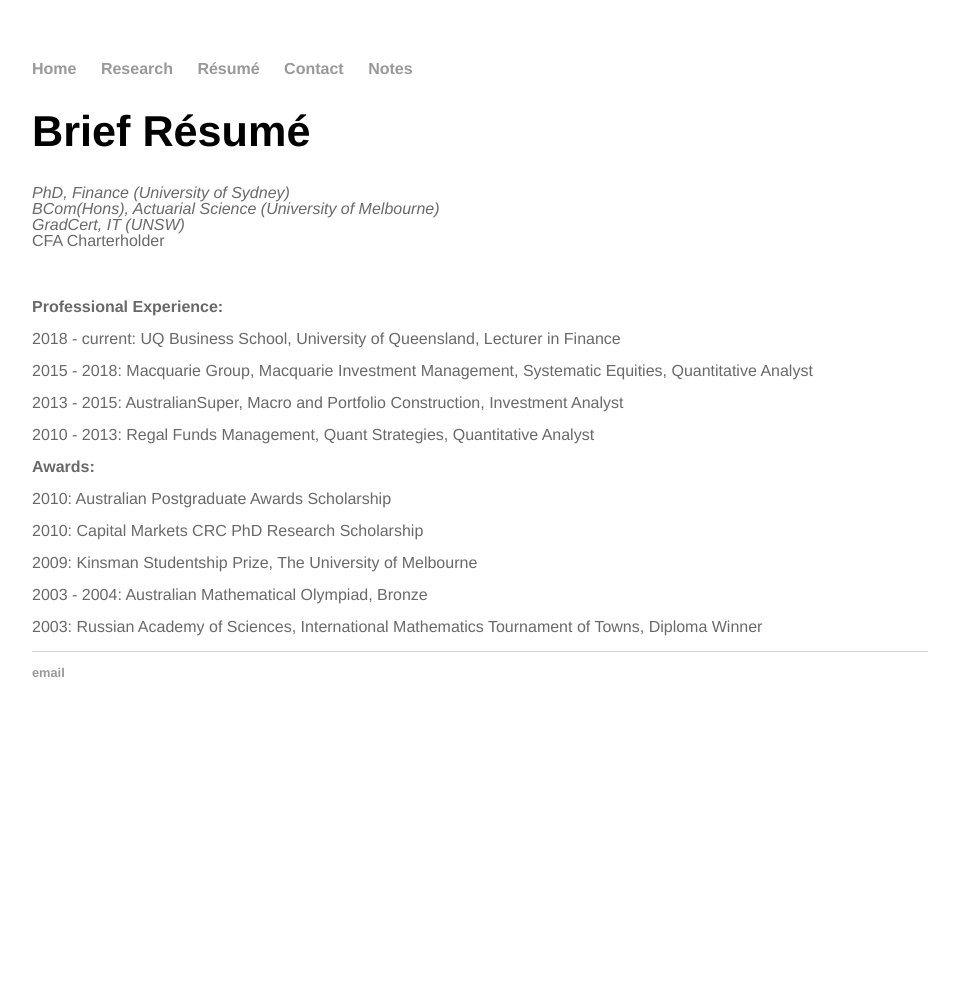
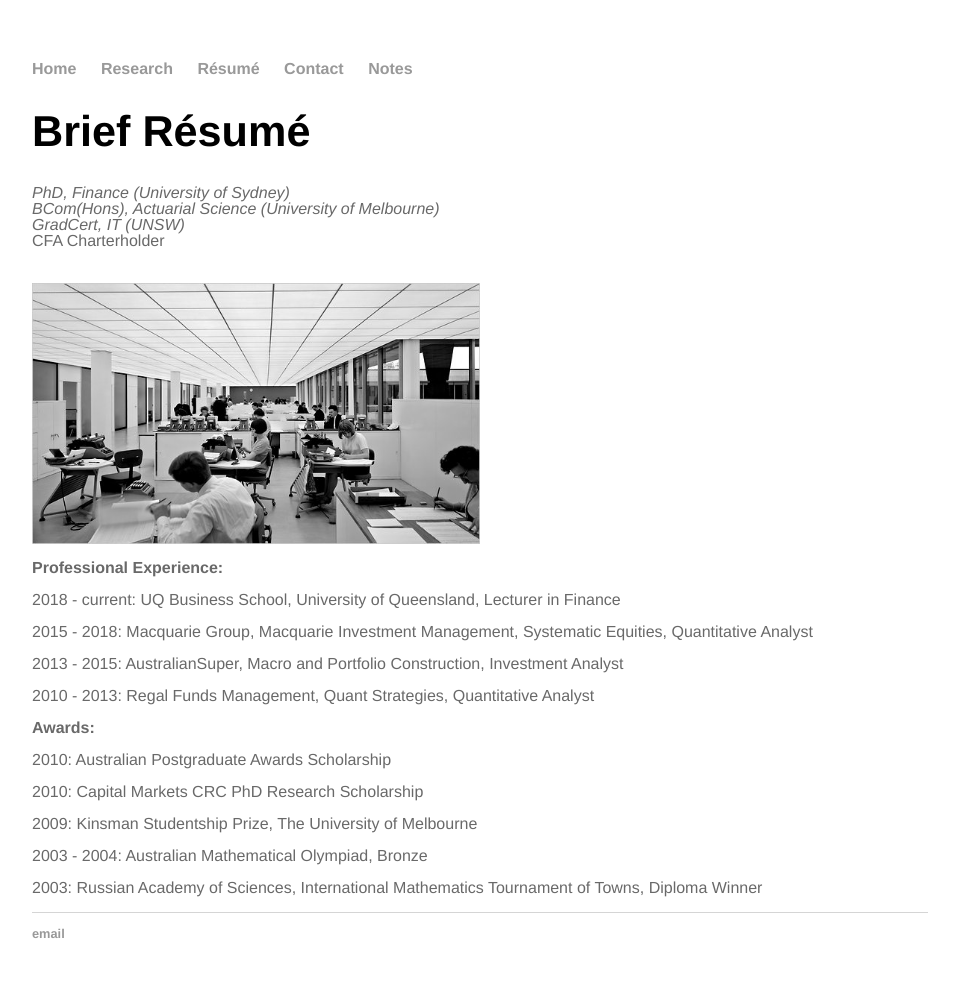
Before and after one commit to weiwangchun/weiwangchun.github.io, a Jekyll site: the page built from cv/index.html, in a window 1280 px wide. Shown: the whole page, without its empty margins (160-1119 px from the left). Built offline with Jekyll 4.4.1, drawn with Linux system fonts in a browser that asks for light colours; before the commit the page ends 900 px from its top, so only the background shows below that.

Commit message:
Update index.html

```diff
--- a/cv/index.html
+++ b/cv/index.html
@@ -10,6 +10,8 @@
    	CFA Charterholder </p>
 
 <br>
+	<img src="office.jpg" align="middle", width ="50%", height ="30%">
+
 <p><strong> Professional Experience: </strong></p>
 <p> 2018 - current: UQ Business School, University of Queensland, Lecturer in Finance </p>
 <p> 2015 - 2018: Macquarie Group, Macquarie Investment Management, Systematic Equities,  Quantitative Analyst </p>
```
